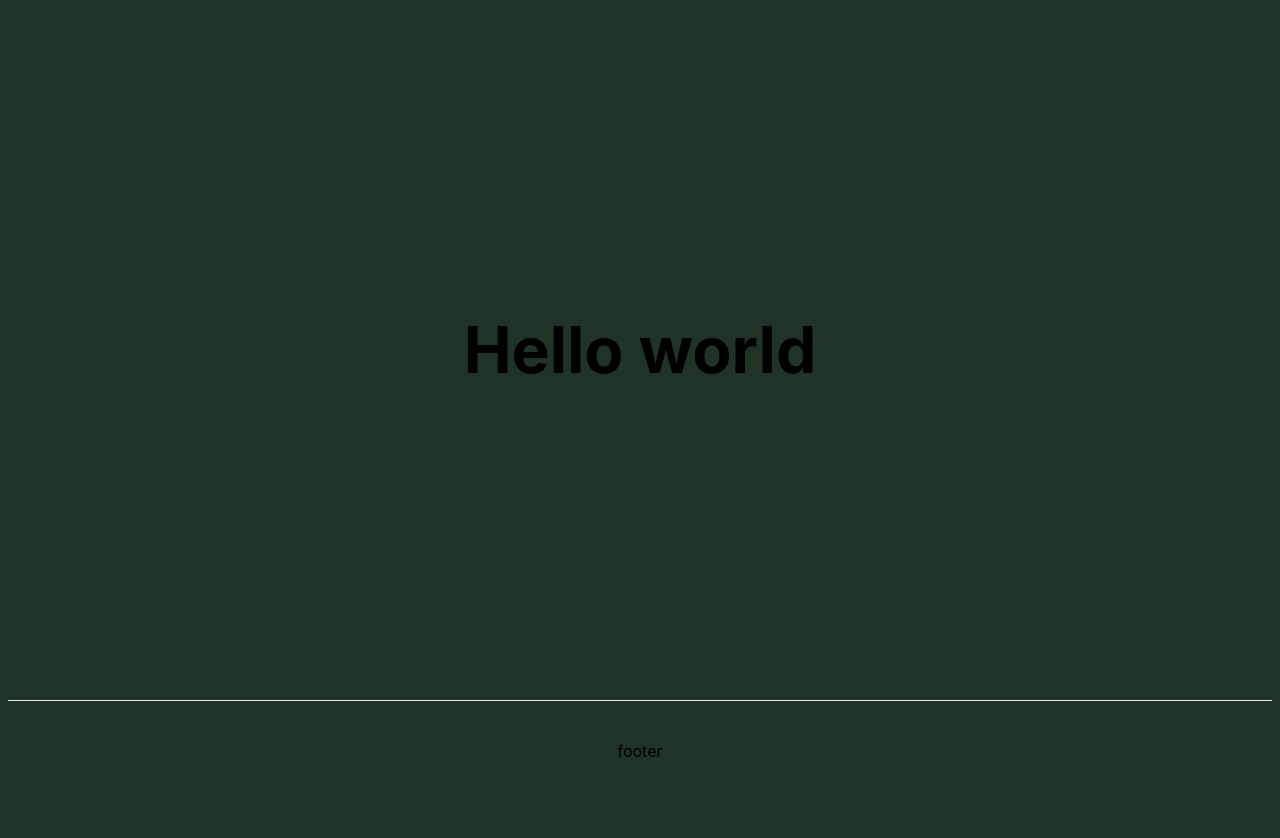
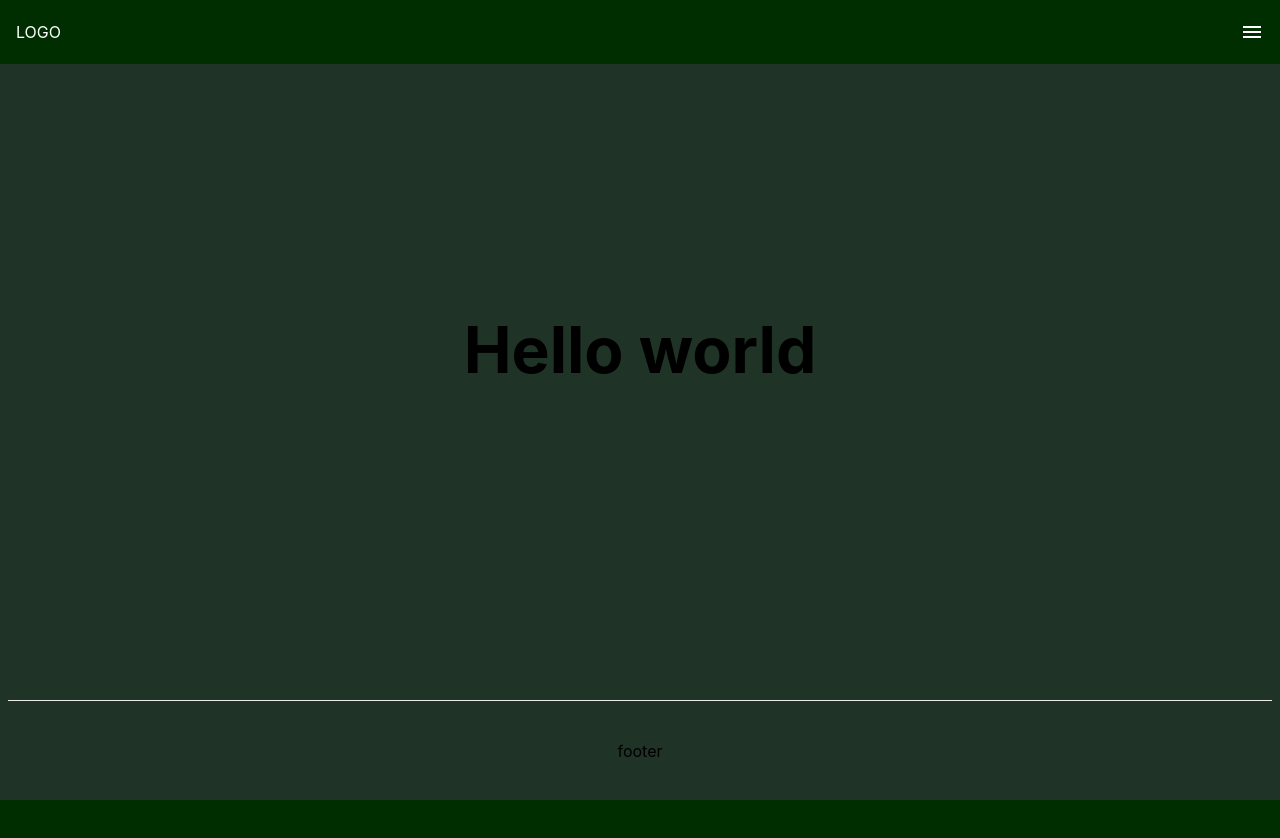
Before and after one commit to cha-yh/farmphlet, a Next.js app: page / in a window 1280 px wide. Shown: the top 838 px of the page. Before the commit the page ends 800 px from the top, so only its background shows below. Built offline with nearby package versions, Linux system fonts and the light colour scheme.

Commit message:
feat: Add Nav, Footer layout

```diff
--- /dev/null
+++ b/components/Footer.tsx
@@ -0,0 +1,15 @@
+import styled from "styled-components";
+
+const Footer = () => {
+    return (
+        <FooterBlock></FooterBlock>
+    )
+}
+
+const FooterBlock = styled.footer`
+    width: 100%;
+    height: 14rem;
+    background: #012E00;
+`;
+
+export default Footer;
--- /dev/null
+++ b/components/Nav.tsx
@@ -0,0 +1,36 @@
+import styled from "styled-components";
+
+const Nav = () => {
+    return (
+        <NavBlock>
+            <p>LOGO</p>
+
+            <span className="material-icons">menu</span>
+
+        </NavBlock>
+    )
+}
+
+const NavBlock = styled.nav`
+    width: 100%;
+    height: 4rem;
+    background: #012E00;
+    position: fixed;
+    top: 0;
+    padding: 1rem;
+    color: white;
+    display: flex;
+    align-items: center;
+    justify-content: space-between;
+    >p {
+
+    }
+    >span.material-icons {
+        cursor: pointer;
+        &:hover {
+            color: gray;
+        }
+    }
+`;
+
+export default Nav;
--- a/pages/_app.tsx
+++ b/pages/_app.tsx
@@ -2,6 +2,8 @@ import '../styles/globals.css'
 
 import { AppProps } from 'next/app'
 import { createGlobalStyle } from 'styled-components'
+import Nav from '../components/Nav'
+import Footer from '../components/Footer'
 
 const GlobalStyle = createGlobalStyle`
   body {
@@ -16,7 +18,9 @@ export default function App({ Component, pageProps }: AppProps) {
   return (
     <>
       <GlobalStyle />
+      <Nav />
       <Component {...pageProps} />
+      <Footer />
     </>
   )
 }
```
